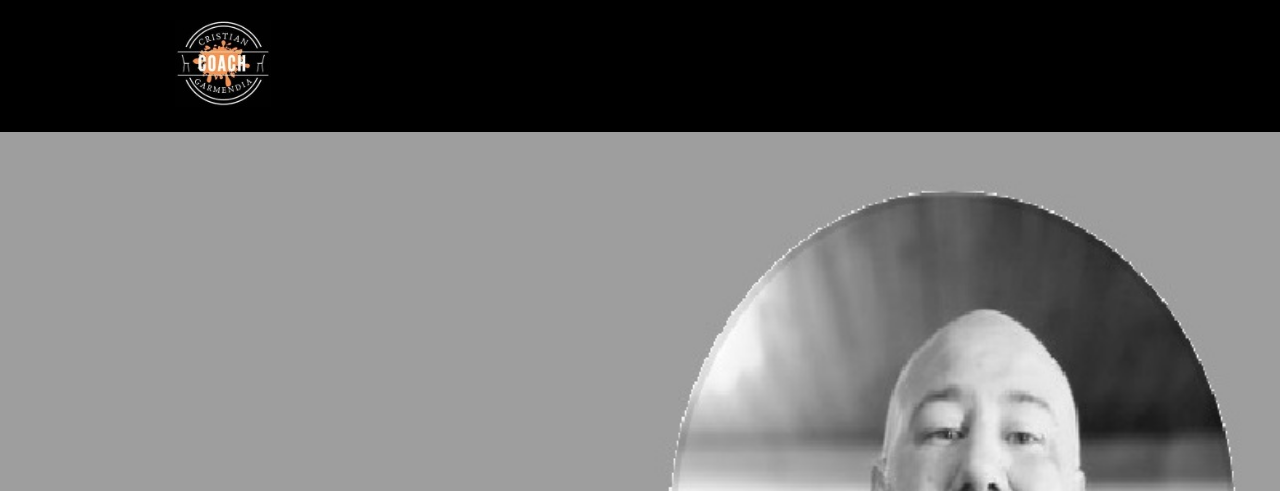
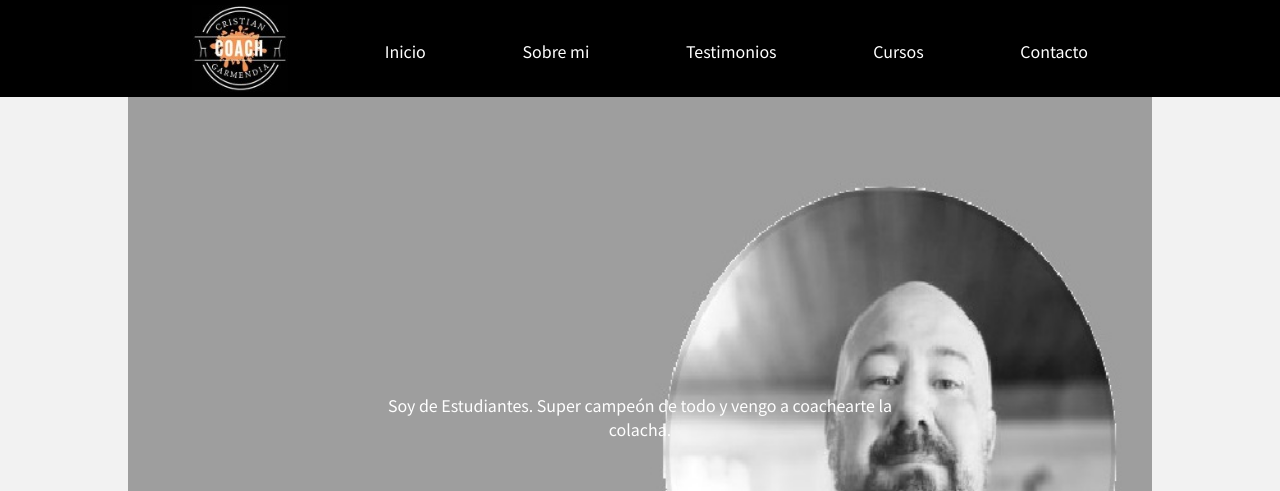
Before and after one commit to sergiolplp/M2U3yU4-Maquetado-Sin-Bootstrap, a plain HTML site: page index.html in a window 1280 px wide. Shown: the top 491 px of the page. Drawn offline with Linux system fonts and the light colour scheme.

Commit message:
arreglos

```diff
--- a/estilos.css
+++ b/estilos.css
@@ -9,54 +9,70 @@ a {
 	outline: none;
 }
 
-a:hover {
-	text-decoration: underline;
-}
-
 body {
-    font-family: 'Noto Sans JP', sans-serif;
+	font-family: 'Noto Sans JP', sans-serif;
 	background: #f2f2f2;
 }
 
-/* * ============================== */
-/* * ============ HEADER ========== */
-/* * ============================== */
+/* BARRA DE NAVEGACIÓN */
+
 
 .navbar {
-	background: #000;
+	background-color: #000;
+	}
+
+.contenedor {
+	width: 70%;
+	margin: auto;
+	display: flex;
+	justify-content: space-between;
+	align-items: center;
 }
 
 .navbar a {
+	margin-top: 5px;
+	display: inline-block;
+	text-align: center;
 	color: #fff;
-	display: inline-block;
-	padding: 20px;
-	width: 100%;
-	text-align: center;
-	color: #000;
 	transition: .3s ease-out all;
 }
 
-.navbar a:hover {
-	background: #1D2F3D;
+.navbar .link:hover {
+	background-color: #DC7633;
 	color: #fff;
 	text-decoration: none;
+	border-radius: 5px;
+	padding: 30px;
 }
 
-.contenedor {
-	max-width: 1000px;
-	width: 90%;
-	margin: auto;
-	display: flex;
-	justify-content: space-between;
+
+
+/* BANNER */
+
+.sobremi{
+width: 80vw;
+height: 80vh;
+display: flex;
+align-items: center;
+justify-content: center;
+background-image: url(./IMG/img-sobremi/CristianGarmendia.jpg);
+background-size: cover;
+margin: auto;
 }
 
-/* * ============================== */
-/* * ===== CONTENEDOR IMAGEN ====== */
-/* * ============================== */
+.texto{
+	color: #fff;
+	text-align: center;
+	width: 50%;
+}
+
+
 
 .contenedor-imagen {
-	height: 100vh;
+	height: 90vh;
 }
+
+
 
 .contenedor-imagen img {
 	width: 100%;
@@ -81,7 +97,7 @@ main .contenido p {
 }
 
 main .contenido .titulo {
-    font-family: 'Montserrat', sans-serif;
+	font-family: 'Montserrat', sans-serif;
 	font-weight: normal;
 	padding-top: 40px;
 }
@@ -127,7 +143,7 @@ aside .indice a {
 /* * ============================== */
 /* * ====== MEDIA QUERIES ========= */
 /* * ============================== */
-@media screen and (max-width: 900px){
+@media screen and (max-width: 900px) {
 	.navbar .contenedor {
 		flex-wrap: wrap;
 		margin: 0;
--- a/index.html
+++ b/index.html
@@ -1,35 +1,36 @@
 <!DOCTYPE html>
 <html lang="en">
+
 <head>
 	<meta charset="UTF-8">
 	<meta http-equiv="X-UA-Compatible" content="IE=edge">
 	<meta name="viewport" content="width=device-width, initial-scale=1.0">
 	<title>Cristian Garmendia - Coach</title>
-	<link href="https://fonts.googleapis.com/css2?family=Montserrat:wght@400;500;600&family=Noto+Sans+JP&display=swap" rel="stylesheet">
+	<link href="https://fonts.googleapis.com/css2?family=Montserrat:wght@400;500;600&family=Noto+Sans+JP&display=swap"
+		rel="stylesheet">
 	<link rel="stylesheet" href="estilos.css">
 </head>
+
 <body>
 	<header>
-		<!-- PRIMER BARRA DE NAVEGACIÓN -->
+		<!-- BARRA DE NAVEGACIÓN -->
 		<nav class="navbar">
 			<div class="contenedor">
-				<a href="#"> <img src="./IMG/img-logo/logo.jpg" alt=""></a>
-				<a href="#">Inicio</a>
-				<a href="#">Sobre mi</a>
-				<a href="#">Testimonios</a>
-				<a href="#">Cursos</a>
-				<a href="#">Contacto</a>
+				<a href=""><img src="./IMG/img-logo/logo.jpg"></a>
+				<a href="#" class="link">Inicio</a>
+				<a href="#" class="link">Sobre mi</a>
+				<a href="#" class="link">Testimonios</a>
+				<a href="#" class="link">Cursos</a>
+				<a href="#" class="link">Contacto</a>
 			</div>
 		</nav>
-		<div class="contenedor-imagen">
-			<a href="#">
-				<img src="./IMG/img-sobremi/CristianGarmendia.jpg" alt="Cristian Garmendia">
-			</a>
+<!-- SOBRE MI -->
+		<div class="sobremi">
+			<p class="texto">Soy de Estudiantes. Super campeón de todo y vengo a coachearte la colacha.</p>
 		</div>
-		<!-- SEGUNDA BARRA DE NAVEGACIÓN -->
+	</header>
 
-	</header>
-	<main id="blog">
+	<div id="blog">
 		<div class="contenedor">
 			<aside>
 				<h3 class="titulo">Temas</h3>
@@ -45,39 +46,64 @@
 					<h1 class="titulo">Artículo #1</h1>
 					<p class="fecha">Publicado el 4 de Marzo de 2021</p>
 					<p>
-						Lorem ipsum dolor sit amet, consectetur adipiscing elit. Sed euismod scelerisque erat tincidunt hendrerit. Cras lobortis id diam sit amet consectetur. Suspendisse non pulvinar justo, ac commodo velit. Quisque maximus dolor ac magna molestie, sit amet commodo velit congue. Maecenas non dolor ut elit malesuada congue. Phasellus euismod nisi pharetra ante rutrum dignissim. Ut eget tortor ut sapien egestas sollicitudin. Aenean pulvinar varius augue, ac euismod tortor faucibus at. In commodo sodales turpis nec vehicula. Mauris luctus, risus non iaculis porttitor, felis eros sagittis enim, sed ultricies lacus magna quis urna.
+						Lorem ipsum dolor sit amet, consectetur adipiscing elit. Sed euismod scelerisque erat tincidunt
+						hendrerit. Cras lobortis id diam sit amet consectetur. Suspendisse non pulvinar justo, ac
+						commodo velit. Quisque maximus dolor ac magna molestie, sit amet commodo velit congue. Maecenas
+						non dolor ut elit malesuada congue. Phasellus euismod nisi pharetra ante rutrum dignissim. Ut
+						eget tortor ut sapien egestas sollicitudin. Aenean pulvinar varius augue, ac euismod tortor
+						faucibus at. In commodo sodales turpis nec vehicula. Mauris luctus, risus non iaculis porttitor,
+						felis eros sagittis enim, sed ultricies lacus magna quis urna.
 					</p>
 				</div>
 				<div class="post">
 					<h1 class="titulo">Artículo #2</h1>
 					<p class="fecha">Publicado el 4 de Marzo de 2021</p>
 					<p>
-						Ut sit amet vehicula lectus, nec vestibulum purus. Nulla a nibh magna. Pellentesque commodo commodo sapien eu sagittis. Aenean luctus mauris sit amet quam ornare, eu ultricies nunc auctor. Nulla volutpat purus eu venenatis facilisis. Nulla risus nisl, rhoncus vitae pulvinar nec, viverra eu odio. Duis nisi quam, gravida sed imperdiet sed, viverra fermentum turpis. Cras non iaculis augue, nec scelerisque nibh. Sed auctor dolor mi, sit amet placerat tellus sagittis eu. Curabitur nec luctus dolor. Ut congue rutrum vehicula. Ut viverra tincidunt nunc, vitae cursus nulla scelerisque aliquam.
+						Ut sit amet vehicula lectus, nec vestibulum purus. Nulla a nibh magna. Pellentesque commodo
+						commodo sapien eu sagittis. Aenean luctus mauris sit amet quam ornare, eu ultricies nunc auctor.
+						Nulla volutpat purus eu venenatis facilisis. Nulla risus nisl, rhoncus vitae pulvinar nec,
+						viverra eu odio. Duis nisi quam, gravida sed imperdiet sed, viverra fermentum turpis. Cras non
+						iaculis augue, nec scelerisque nibh. Sed auctor dolor mi, sit amet placerat tellus sagittis eu.
+						Curabitur nec luctus dolor. Ut congue rutrum vehicula. Ut viverra tincidunt nunc, vitae cursus
+						nulla scelerisque aliquam.
 					</p>
 				</div>
 				<div class="post">
 					<h1 class="titulo">Artículo #3</h1>
 					<p class="fecha">Publicado el 4 de Marzo de 2021</p>
 					<p>
-						Aliquam congue nibh in urna porta blandit. Mauris nec mi elit. Duis ligula quam, suscipit nec hendrerit ac, efficitur pulvinar tortor. Quisque venenatis leo ac hendrerit molestie. Quisque malesuada, enim ut feugiat finibus, sem mi faucibus enim, vel rhoncus ante justo in nibh. Duis sit amet ipsum tempus, pellentesque ex sed, mollis erat. Sed metus nibh, tincidunt vel laoreet eget, bibendum at est.
+						Aliquam congue nibh in urna porta blandit. Mauris nec mi elit. Duis ligula quam, suscipit nec
+						hendrerit ac, efficitur pulvinar tortor. Quisque venenatis leo ac hendrerit molestie. Quisque
+						malesuada, enim ut feugiat finibus, sem mi faucibus enim, vel rhoncus ante justo in nibh. Duis
+						sit amet ipsum tempus, pellentesque ex sed, mollis erat. Sed metus nibh, tincidunt vel laoreet
+						eget, bibendum at est.
 					</p>
 				</div>
 				<div class="post">
 					<h1 class="titulo">Artículo #4</h1>
 					<p class="fecha">Publicado el 4 de Marzo de 2021</p>
 					<p>
-						Nullam ullamcorper tincidunt laoreet. Donec sapien sapien, egestas id justo et, tincidunt accumsan ipsum. Etiam molestie lectus a consectetur condimentum. Donec malesuada at sapien eu viverra. Integer rutrum libero vitae est semper malesuada. Quisque convallis enim et erat aliquam, a facilisis nunc posuere. Nulla ultrices, turpis in pulvinar feugiat, dolor enim interdum mauris, vitae egestas purus orci vel nibh. Aliquam eleifend est ac eleifend dictum. Nunc condimentum tincidunt placerat. Praesent varius ornare quam vitae placerat. Donec justo sapien, pretium vitae vestibulum at, molestie eu ipsum. Proin non turpis eget risus egestas ornare in nec tortor. Sed commodo lectus vitae tortor blandit, id auctor mauris tempus. Aliquam erat volutpat.
+						Nullam ullamcorper tincidunt laoreet. Donec sapien sapien, egestas id justo et, tincidunt
+						accumsan ipsum. Etiam molestie lectus a consectetur condimentum. Donec malesuada at sapien eu
+						viverra. Integer rutrum libero vitae est semper malesuada. Quisque convallis enim et erat
+						aliquam, a facilisis nunc posuere. Nulla ultrices, turpis in pulvinar feugiat, dolor enim
+						interdum mauris, vitae egestas purus orci vel nibh. Aliquam eleifend est ac eleifend dictum.
+						Nunc condimentum tincidunt placerat. Praesent varius ornare quam vitae placerat. Donec justo
+						sapien, pretium vitae vestibulum at, molestie eu ipsum. Proin non turpis eget risus egestas
+						ornare in nec tortor. Sed commodo lectus vitae tortor blandit, id auctor mauris tempus. Aliquam
+						erat volutpat.
 					</p>
 				</div>
 			</div>
 		</div>
-	</main>
+	</div>
 	<footer>
 		<div class="contenedor-imagen">
-			<img src="https://images.unsplash.com/photo-1497215728101-856f4ea42174?ixid=MXwxMjA3fDB8MHxwaG90by1wYWdlfHx8fGVufDB8fHw%3D&ixlib=rb-1.2.1&auto=format&fit=crop&w=1950&q=80" alt="">
+			<img src="https://images.unsplash.com/photo-1497215728101-856f4ea42174?ixid=MXwxMjA3fDB8MHxwaG90by1wYWdlfHx8fGVufDB8fHw%3D&ixlib=rb-1.2.1&auto=format&fit=crop&w=1950&q=80"
+				alt="">
 		</div>
 		<nav class="navbar">
-				<div class="contenedor">
+			<div class="contenedor">
 				<a href="#">Inicio</a>
 				<a href="#">Servicios</a>
 				<a href="#">Precios</a>
@@ -87,4 +113,5 @@
 		</nav>
 	</footer>
 </body>
+
 </html>
```
